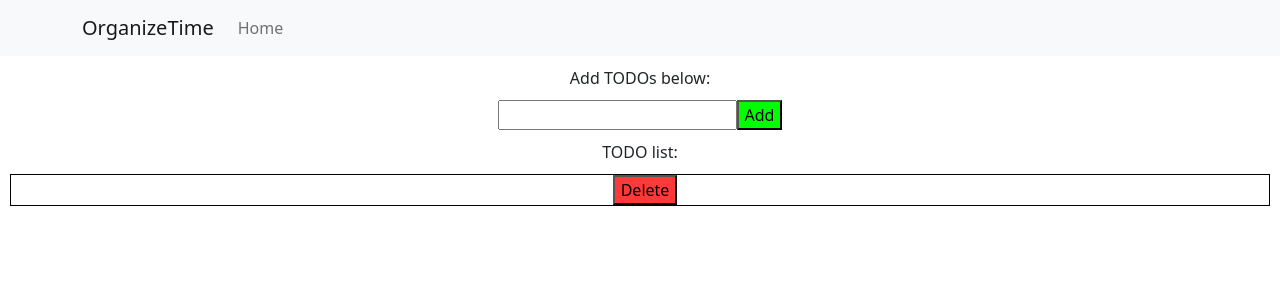
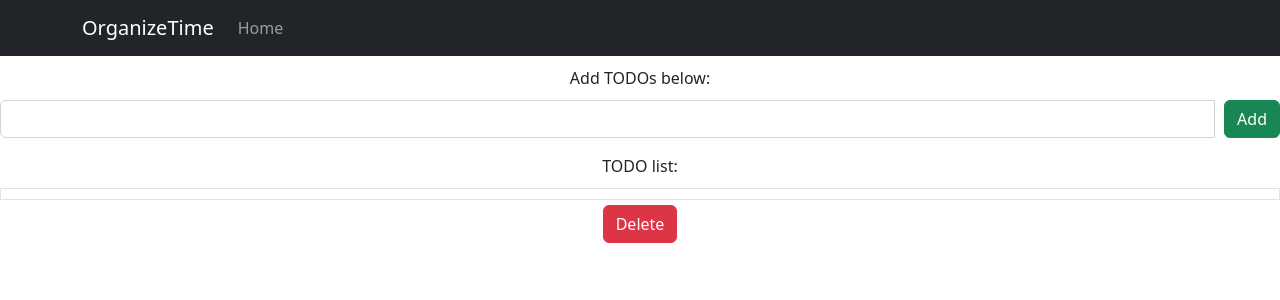
Before and after one commit to alex123a/Mobile-dev-assignment-3, a React (Create React App) app in the folder my-app/: page / in a window 1280 px wide. Both pictures are taken after a click on the button "Add". Shown: the top 300 px of the page. Built offline with nearby package versions, Linux system fonts and the light colour scheme.

Commit message:
Done with bootstrap design

```diff
--- a/my-app/src/App.css
+++ b/my-app/src/App.css
@@ -29,24 +29,30 @@
 }
 
 .TODOs {
+    width: 200px;
     margin-top: 10px;
-    border: 1px solid black;
+    /* border: 1px solid black; */
     margin-left: 10px;
     margin-right: 10px;
-}
-
-.TODOButton {
-    margin-left: 10px;
-    background-color: #ff3838;
-}
-
-#addBut {
-    background-color: #00ff00;
 }
 
 .normalText {
     margin-top: 10px;
     margin-bottom: 10px;
+}
+
+.TODOText {
+    margin-right: 10px;
+    margin-top: 10px;
+}
+
+.deleteBut {
+    margin-bottom: 20px;
+    margin-top: 5px;
+}
+
+#addBut {
+    margin-left: 10px;
 }
 
 @keyframes App-logo-spin {
--- a/my-app/src/Frontpage.js
+++ b/my-app/src/Frontpage.js
@@ -29,17 +29,23 @@ function App() {
     return (
         <div id="frontPageDiv">
             <p className="normalText">Add TODOs below:</p>
-            <input id="TODOText" ref={inputRef} type="text"></input>
-            <input id="addBut" type="button" onClick={ onClick } value="Add" />
+            <div className="input-group mb-3">
+                <input id="TODOText" className="form-control" ref={inputRef} type="text"></input>
+                <div className="input-group-prepend">
+                    <input id="addBut" className="btn btn-success" type="button" onClick={ onClick } value="Add" />
+                </div>
+            </div>
 
             <div id="TODOsDiv">
                 <p className="normalText">TODO list:</p>
                 {inputValues.map((e) => {
                     e = JSON.parse(e);
                     return (
-                        <div key={e.id} className="TODOs" name={e}>
-                            <span className='TODOText'>{e.content}</span>
-                            <input className="TODOButton" type="button" value="Delete" name={e} onClick={() => handleRemoveItem(e)}></input>
+                        <div key={e.id} className="justify-content-center" name={e}>
+                            <div className="d-flex border justify-content-center">
+                                <span className='TODOText break-text'>{e.content}</span>
+                            </div>
+                            <input className="btn btn-danger deleteBut" type="button" value="Delete" name={e} onClick={() => handleRemoveItem(e)}></input>
                         </div>
                     )
                 })}
--- a/my-app/src/TopBar.js
+++ b/my-app/src/TopBar.js
@@ -2,9 +2,9 @@ import { Container, Nav, Navbar, NavDropdown } from "react-bootstrap";
 
 function TopBar() {
     return (
-        <Navbar bg="light" expand="lg">
+        <Navbar bg="dark" expand="lg" variant="dark">
             <Container>
-                <Navbar.Brand href="#home">OrganizeTime</Navbar.Brand>
+                <Navbar.Brand href=".">OrganizeTime</Navbar.Brand>
                 <Navbar.Toggle aria-controls="basic-navbar-nav" />
                 <Navbar.Collapse id="basic-navbar-nav">
                     <Nav className="me-auto">
```
